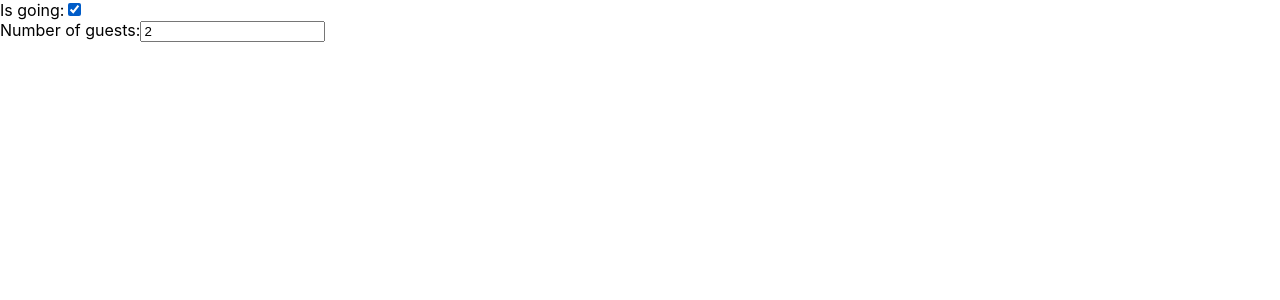
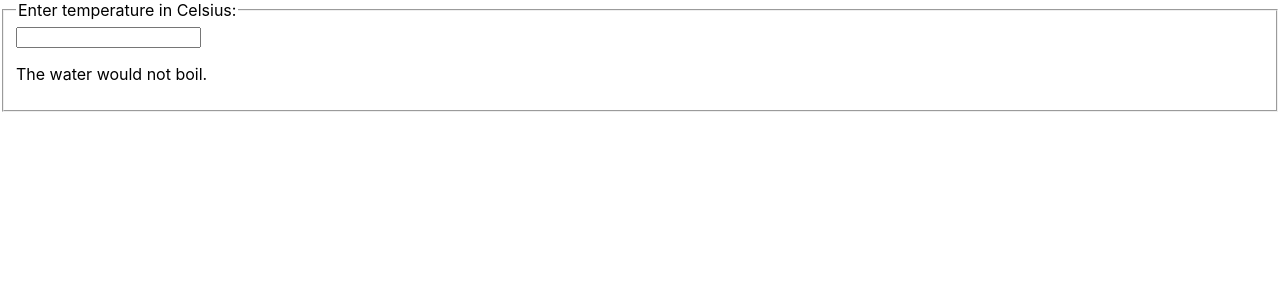
Before and after one commit to tmesis/react-test, a React (Create React App) app: page / in a window 1280 px wide. Shown: the top 300 px of the page. Built offline with nearby package versions, Linux system fonts and the light colour scheme.

Commit message:
Untitled

```diff
--- a/src/App.js
+++ b/src/App.js
@@ -2,50 +2,41 @@
 import React from "react";
 
 
-class Reservation extends React.Component {
+function BoilingVerdict({celsius}) {
+    if (celsius >= 100) {
+        return <p>The water would boil.</p>;
+    }
+    return <p>The water would not boil.</p>;
+}
+
+class Calculator extends React.Component {
     constructor(props) {
         super(props);
-        this.state = {
-            isGoing: true,
-            numberOfGuests: 2
-        };
+        this.state = {temperature: ''};
     }
 
-    handleInputChange = (event) => {
-        const target = event.target;
-        this.setState({
-            [target.name]: target.type === 'checkbox' ? target.checked : target.value
-        });
+    handleChange = (event) => {
+        this.setState({temperature: event.target.value});
     }
 
     render() {
+        const temperature = this.state.temperature;
         return (
-            <form>
-                <label>
-                    Is going:
-                    <input
-                        name="isGoing"
-                        type="checkbox"
-                        checked={this.state.isGoing}
-                        onChange={this.handleInputChange}/>
-                </label>
-                <br/>
-                <label>
-                    Number of guests:
-                    <input
-                        name="numberOfGuests"
-                        type="number"
-                        value={this.state.numberOfGuests}
-                        onChange={this.handleInputChange}/>
-                </label>
-            </form>
+            <fieldset>
+                <legend>Enter temperature in Celsius:</legend>
+                <input
+                    value={temperature}
+                    onChange={this.handleChange}/>
+                <BoilingVerdict
+                    celsius={parseFloat(temperature)}/>
+            </fieldset>
         );
     }
 }
 
 
 function App() {
-    return <Reservation/>
+    return <Calculator/>
 }
 
 export default App;
```
